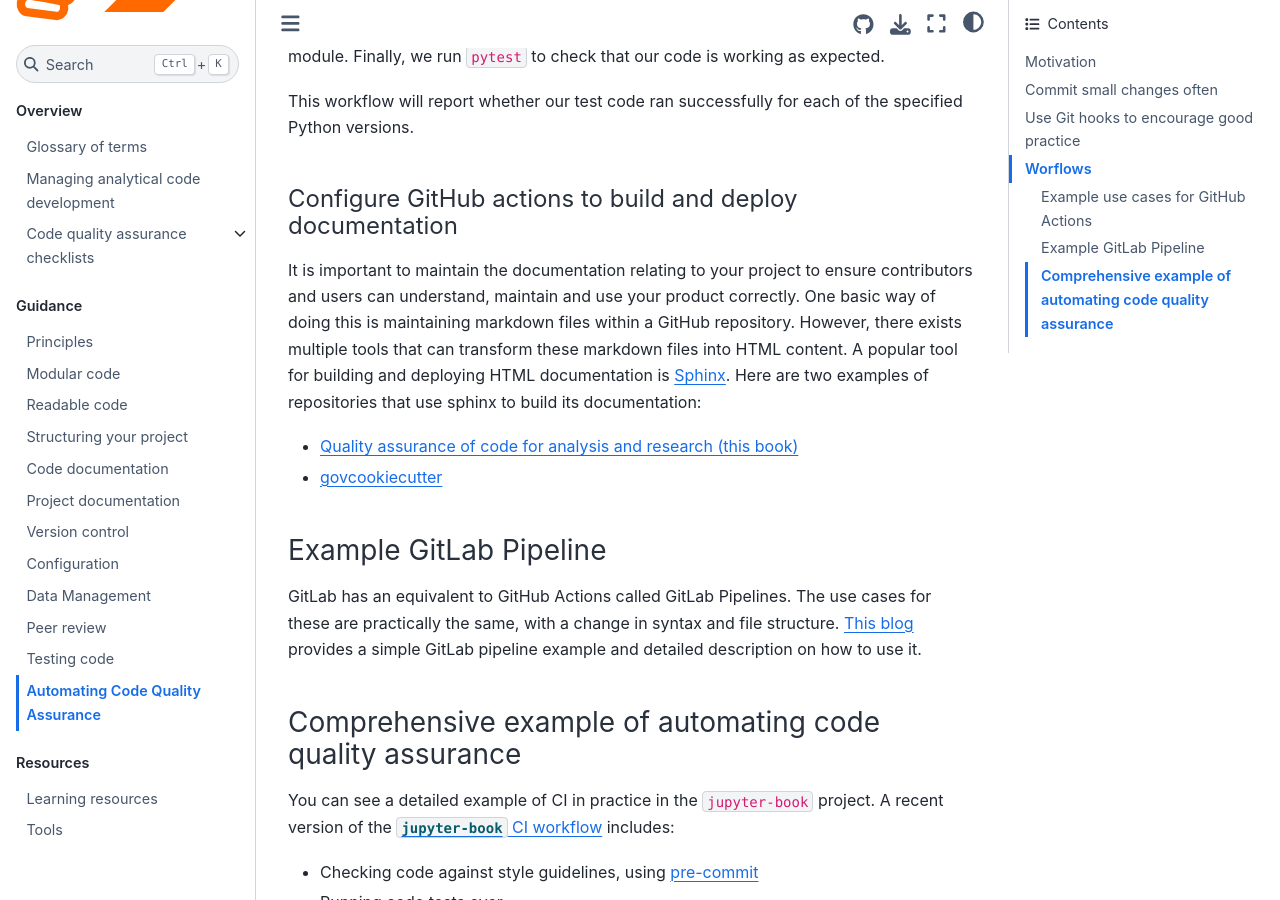
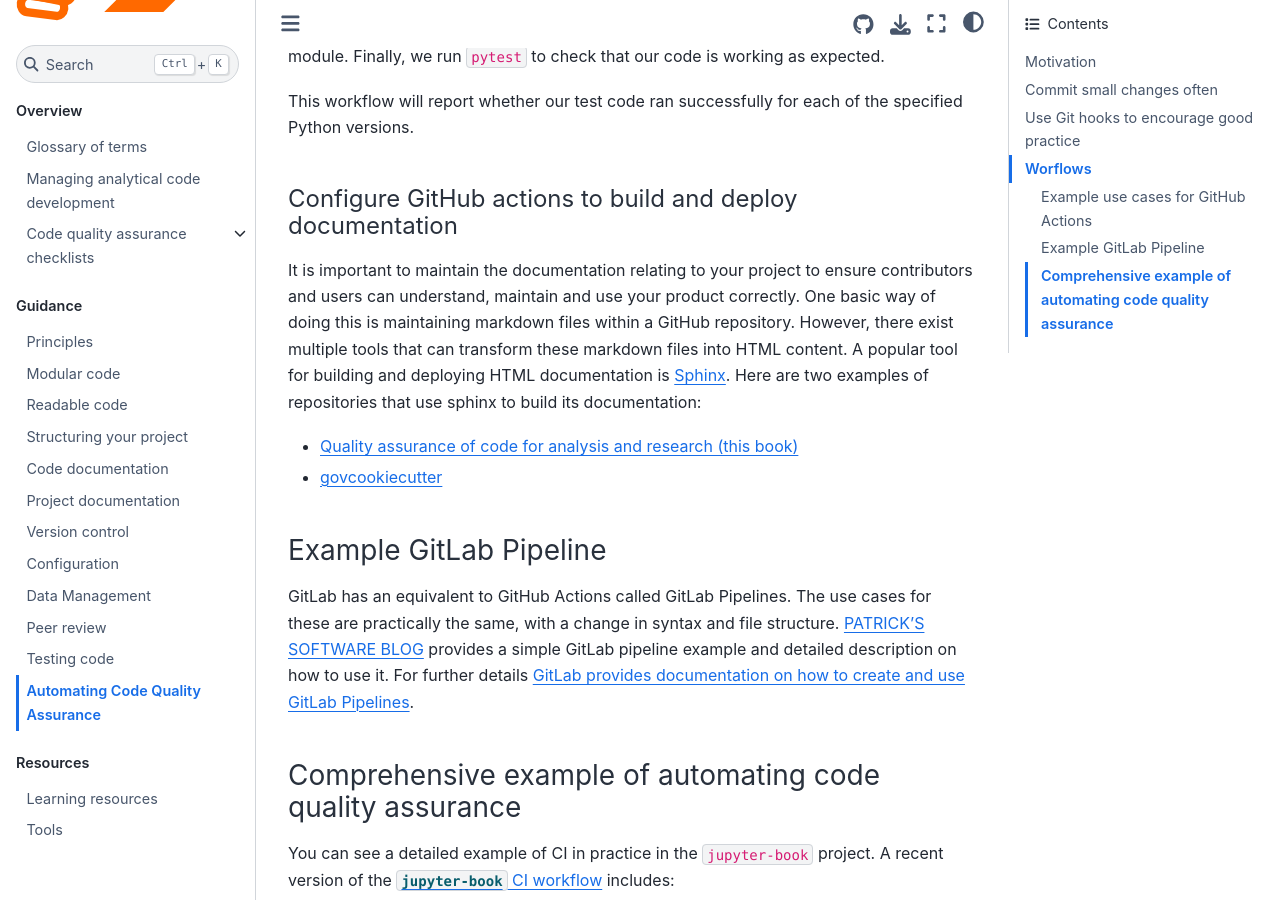
Before and after one commit to best-practice-and-impact/qa-of-code-guidance, a Jupyter Book: the page built from book/continuous_integration.md, in a window 1280 px wide and 900 px high, scrolled down 4149 px. Built offline with Jupyter Book 1.0.4 settings and Sphinx 7.4.7 and the Sphinx Book theme 1.1.4, drawn with Linux system fonts in a browser that asks for light colours.

Commit message:
fix: Fix grammar and accessability issues in Automating Code Quality Assurance page

```diff
--- a/book/continuous_integration.md
+++ b/book/continuous_integration.md
@@ -148,14 +148,14 @@ This workflow will report whether our test code ran successfully for each of the
 
 #### Configure GitHub actions to build and deploy documentation
 
-It is important to maintain the documentation relating to your project to ensure contributors and users can understand, maintain and use your product correctly. One basic way of doing this is maintaining markdown files within a GitHub repository. However, there exists multiple tools that can transform these markdown files into HTML content. A popular tool for building and deploying HTML documentation is [Sphinx](https://www.sphinx-doc.org/en/master/). Here are two examples of repositories that use sphinx to build its documentation:
+It is important to maintain the documentation relating to your project to ensure contributors and users can understand, maintain and use your product correctly. One basic way of doing this is maintaining markdown files within a GitHub repository. However, there exist multiple tools that can transform these markdown files into HTML content. A popular tool for building and deploying HTML documentation is [Sphinx](https://www.sphinx-doc.org/en/master/). Here are two examples of repositories that use sphinx to build its documentation:
 
 * [Quality assurance of code for analysis and research (this book)](https://github.com/best-practice-and-impact/qa-of-code-guidance/blob/main/.github/workflows/book.yaml)
 * [govcookiecutter](https://github.com/best-practice-and-impact/govcookiecutter/blob/main/.github/workflows/govcookiecutter-deploy-documentation.yml)
 
 ### Example GitLab Pipeline
 
-GitLab has an equivalent to GitHub Actions called GitLab Pipelines. The use cases for these are practically the same, with a change in syntax and file structure. [This blog](https://www.patricksoftwareblog.com/setting-up-gitlab-ci-for-a-python-application/) provides a simple GitLab pipeline example and detailed description on how to use it.
+GitLab has an equivalent to GitHub Actions called GitLab Pipelines. The use cases for these are practically the same, with a change in syntax and file structure. [PATRICK'S SOFTWARE BLOG](https://www.patricksoftwareblog.com/setting-up-gitlab-ci-for-a-python-application/) provides a simple GitLab pipeline example and detailed description on how to use it. For further details [GitLab provides documentation on how to create and use GitLab Pipelines](https://docs.gitlab.com/ee/ci/).
 
 ### Comprehensive example of automating code quality assurance
 
```
